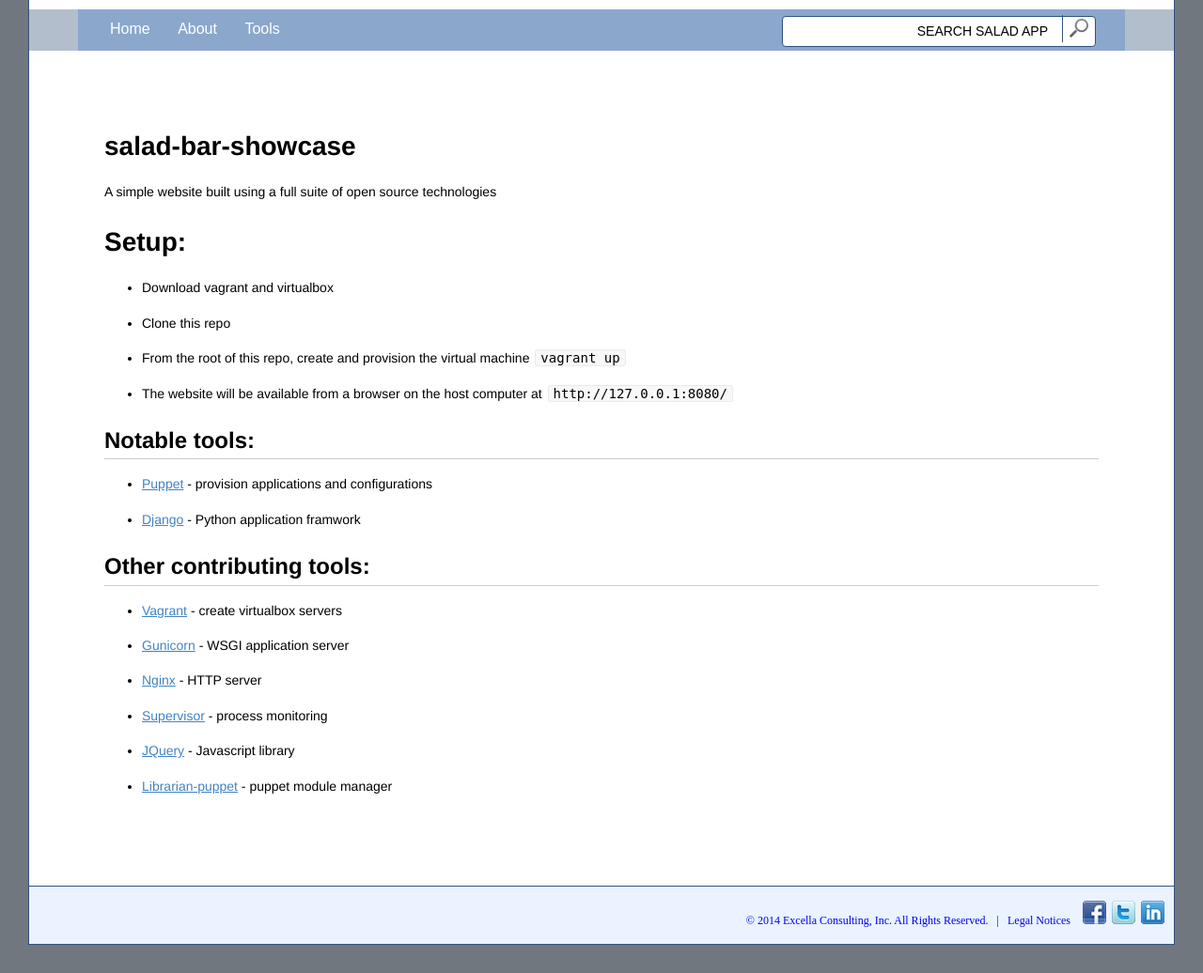
After one commit to m3brown/salad-bar-showcase, a Django app: page /about/ in a window 1280 px wide. The commit adds this page. Shown: the whole page at 94% size. Run offline with Django 3.2, Linux system fonts and the light colour scheme; parts of the project's set-up code (start-up, migrations or seed data) failed here and were passed over.

Commit message:
Add about page based on README.md

```diff
--- /dev/null
+++ b/healthy_salad_chooser/static/css/github.css
@@ -0,0 +1,81 @@
+// Referenced from https://gist.github.com/andyferra/2554919
+
+// for some reason the first item on this page is not loaded
+body { }
+
+#github-style {
+  font-family: Helvetica, arial, sans-serif;
+  font-size: 14px;
+  line-height: 1.6;
+  padding-top: 10px;
+  padding-bottom: 10px;
+  background-color: white;
+  padding: 30px; }
+
+#github-style > *:first-child {
+  margin-top: 0 !important; }
+#github-style > *:last-child {
+  margin-bottom: 0 !important; }
+
+#github-style a {
+  color: #4183C4; }
+
+#github-style h1, #github-style h2, #github-style h3, #github-style h4, #github-style h5, #github-style h6 {
+  margin: 20px 0 10px;
+  padding: 0;
+  font-weight: bold;
+  -webkit-font-smoothing: antialiased;
+  cursor: text;
+  position: relative; }
+
+#github-style h1 tt, #github-style h1 code {
+  font-size: inherit; }
+
+#github-style h2 tt, #github-style h2 code {
+  font-size: inherit; }
+
+#github-style h3 tt, #github-style h3 code {
+  font-size: inherit; }
+
+#github-style h4 tt, #github-style h4 code {
+  font-size: inherit; }
+
+#github-style h5 tt, #github-style h5 code {
+  font-size: inherit; }
+
+#github-style h6 tt, #github-style h6 code {
+  font-size: inherit; }
+
+#github-style h1 {
+  font-size: 28px;
+  color: black; }
+
+#github-style h2 {
+  font-size: 24px;
+  border-bottom: 1px solid #cccccc;
+  color: black; }
+
+#github-style h3 {
+  font-size: 18px; }
+
+#github-style h4 {
+  font-size: 16px; }
+
+#github-style h5 {
+  font-size: 14px; }
+
+#github-style h6 {
+  color: #777777;
+  font-size: 14px; }
+
+#github-style p, #github-style blockquote, #github-style ul, #github-style ol, #github-style dl, #github-style li, #github-style table, #github-style pre {
+  margin: 15px 0; }
+
+#github-style code, #github-style tt {
+  margin: 0 2px;
+  padding: 0 5px;
+  white-space: nowrap;
+  border: 1px solid #eaeaea;
+  background-color: #f8f8f8;
+  border-radius: 3px; }
+}
--- /dev/null
+++ b/healthy_salad_chooser/templates/healthy_salad_chooser/about.html
@@ -0,0 +1,53 @@
+{% extends "healthy_salad_chooser/base.html" %}
+
+{% block title %}About{% endblock %}
+
+{% block css_include %}
+<link rel="stylesheet" type="text/css" href="{{ STATIC_URL }}css/style.css">
+<link rel="stylesheet" type="text/css" href="{{ STATIC_URL }}css/github.css">
+{% endblock %}
+
+{% block content %}
+<div id="github-style">
+<h1>salad-bar-showcase</h1>
+
+<p>A simple website built using a full suite of open source technologies</p>
+
+<h1>Setup:</h1>
+
+<ul>
+<li>Download vagrant and virtualbox</li>
+<li>Clone this repo</li>
+<li>From the root of this repo, create and provision the virtual machine <code>vagrant up</code>
+</li>
+<li>The website will be available from a browser on the host computer at <code>http://127.0.0.1:8080/</code>
+</li>
+</ul>
+
+<h2>Notable tools:</h2>
+
+<ul>
+<li>
+<a href="http://puppetlabs.com/">Puppet</a> - provision applications and configurations</li>
+<li>
+<a href="http://www.djangoproject.com/">Django</a> - Python application framwork</li>
+</ul>
+
+<h2>Other contributing tools:</h2>
+
+<ul>
+<li>
+<a href="http://www.vagrantup.com/">Vagrant</a> - create virtualbox servers</li>
+<li>
+<a href="http://gunicorn.org/">Gunicorn</a> - WSGI application server</li>
+<li>
+<a href="http://wiki.nginx.org/Main">Nginx</a> - HTTP server</li>
+<li>
+<a href="http://supervisord.org/">Supervisor</a> - process monitoring</li>
+<li>
+<a href="http://jquery.com/">JQuery</a> - Javascript library</li>
+<li>
+<a href="https://github.com/rodjek/librarian-puppet">Librarian-puppet</a> - puppet module manager</li>
+</ul>
+</div>
+{% endblock %}
--- a/healthy_salad_chooser/templates/healthy_salad_chooser/base.html
+++ b/healthy_salad_chooser/templates/healthy_salad_chooser/base.html
@@ -25,7 +25,7 @@
             <a href="/">Home</a>
         </li>
         <li {% if is_about %}class="active"{% endif %}>
-            <a href="/">About</a>
+            <a href="/about/">About</a>
         </li>
         <li><a href="#">Tools</a>
         </li>
--- a/healthy_salad_chooser/urls.py
+++ b/healthy_salad_chooser/urls.py
@@ -4,5 +4,6 @@ from healthy_salad_chooser import views
 
 urlpatterns = patterns('',
 	url(r'^$', views.index, name='index'),
+	url(r'^about/$', views.about, name='index'),
 	url(r'^(?P<id>\d+)/$', views.detail, name='detail'),
 )
--- a/healthy_salad_chooser/views.py
+++ b/healthy_salad_chooser/views.py
@@ -9,6 +9,10 @@ def index(request):
 	context = {'ingredient_list': ingredient_list}
 	return render(request, 'healthy_salad_chooser/index.html', context)
 
+def about(request):
+	context = {}
+	return render(request, 'healthy_salad_chooser/about.html', context)
+
 def detail(request, id):
 	ingredient = get_object_or_404(Ingredient, pk=id)
 	price = '%.2f' % (float(ingredient.weight_in_oz) * (7.99/16.0))
```
